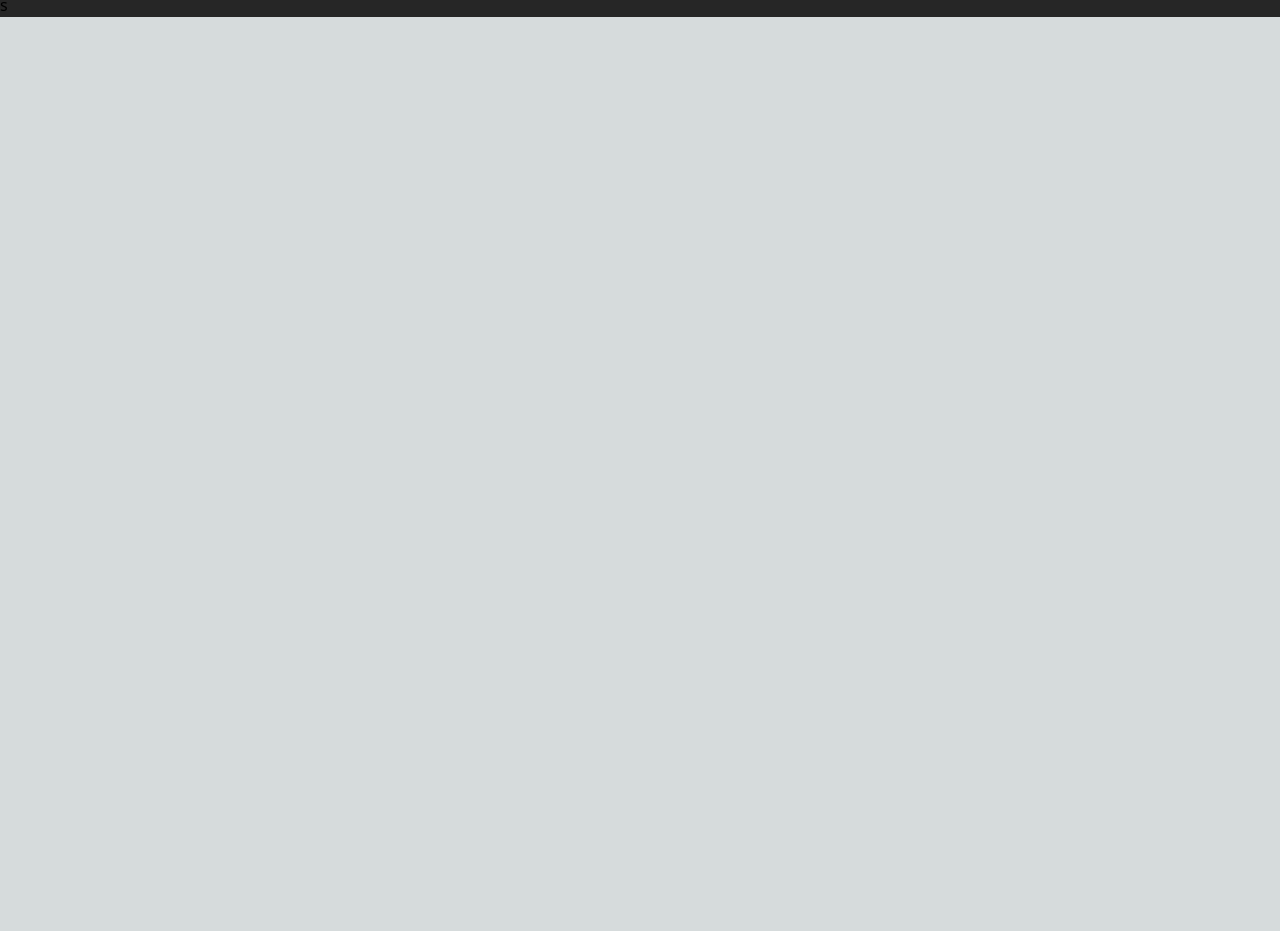
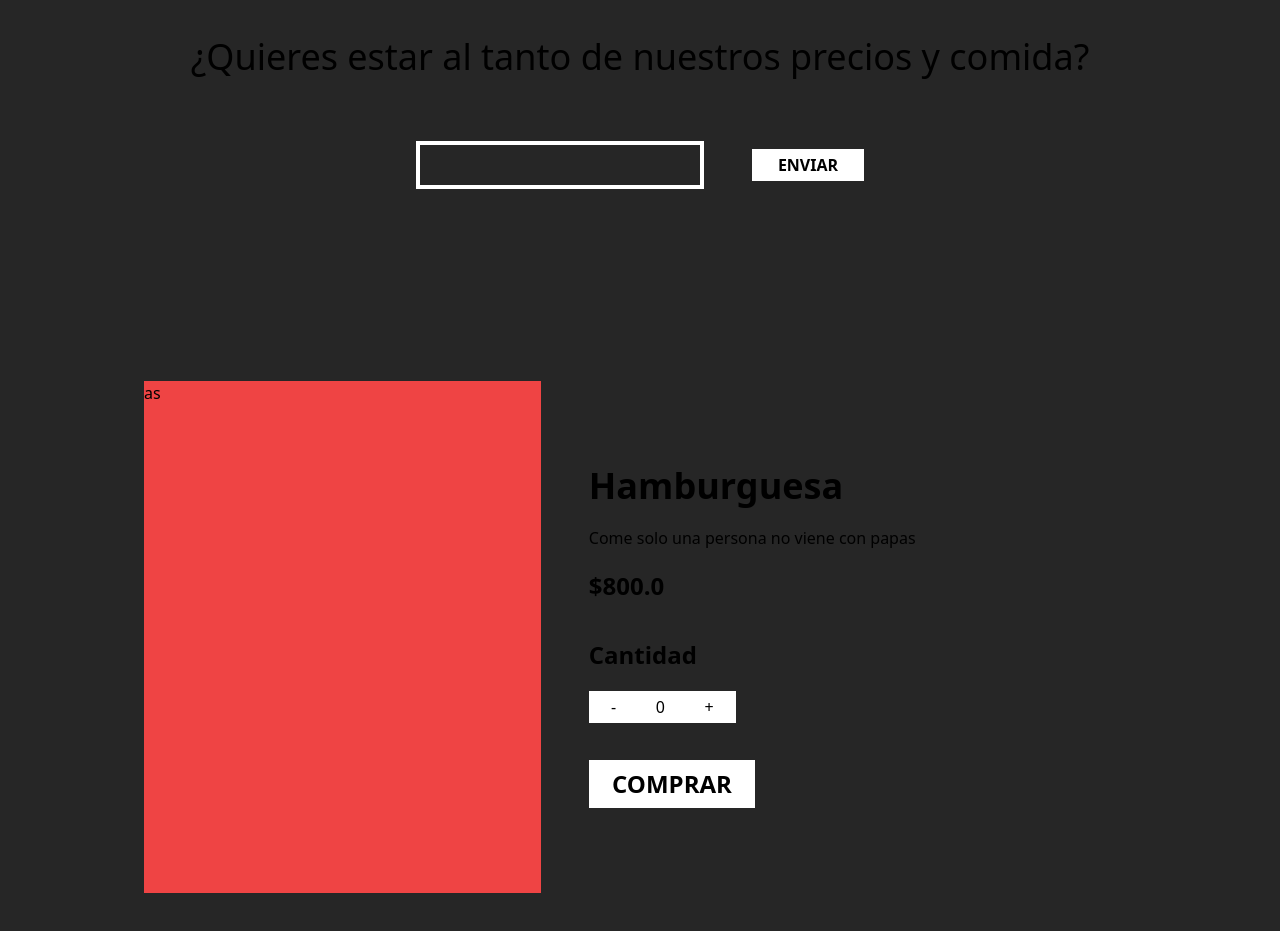
Before and after one commit to Sufyang737/milik-catering, a Next.js app in the folder malik-catering/: page / in a window 1280 px wide. Shown: the part 1695-2626 px from the top of the page. Before the commit the page ends 1712 px from the top, so only its background shows below. Built offline with nearby package versions, Linux system fonts and the light colour scheme.

Commit message:
creacion de componente comprar

```diff
--- /dev/null
+++ b/malik-catering/components/Comprar.jsx
@@ -0,0 +1,37 @@
+import React from "react";
+
+const Comprar = () => {
+  return (
+    <section className="w-full h-screen p-36 flex items-center">
+      <div className="w-2/5 h-full bg-red-500">as</div>
+      <div className="w-3/5 h-full p-12 flex flex-col items-start justify-evenly">
+        <div className="flex flex-col gap-5">
+          <h3 className="text-4xl font-bold">Hamburguesa</h3>
+          <p>Come solo una persona no viene con papas</p>
+          <p  className="text-2xl font-bold">$800.0</p>
+        </div>
+        <div className="flex flex-col gap-5">
+          <p className="text-2xl font-bold">Cantidad</p>
+          <form className="w-3/5 h-8 bg-white flex items-center justify-center text-black" id="myform" action="#">
+            <input
+              className=""
+              type="button"
+              value="-"
+              field="quantity"
+            />
+            <input className="w-3/5 text-center outline-0" type="text" name="quantity" value="0"/>
+            <input
+              className=""
+              type="button"
+              value="+"
+              field="quantity"
+            />
+          </form>
+        </div>
+        <button className="w-1/3 h-12 bg-white text-2xl text-black font-bold">COMPRAR</button>
+      </div>
+    </section>
+  );
+};
+
+export default Comprar;
--- a/malik-catering/components/Footer.jsx
+++ b/malik-catering/components/Footer.jsx
@@ -12,4 +12,4 @@ const Footer = () => {
   )
 }
 
-export default Footer
+export default Footer;
--- a/malik-catering/components/HERO.jsx
+++ b/malik-catering/components/HERO.jsx
@@ -6,7 +6,7 @@ const Hero = () => {
       <div className='w-3/5 p-24 flex flex-col items-center gap-12 text-4xl text-white'>
         <h2 className='w-2/3'>Déjanos la <strong className='text-yellow-500 font-bold'>cocina</strong> a nuestras manos y <strong className='text-yellow-500 font-bold'>disfruta del momento.</strong>
         </h2>
-        <button className='p-4 border-4 border-yellow-500 text-3xl'><a href="#">MERCADITO</a></button>
+        <button className='transition-all  duration-300 p-4 border-4 border-yellow-500 text-3xl font-bold hover:bg-yellow-500 hover:text-neutral-800 hover:font-bold'><a href="#">MERCADITO</a></button>
       </div>
 
       <Image src='/../public/assets/img/imagenhero.jpg' width={1000} height={1000} className='w-2/5 h-full object-fit' alt="Picture of the author"/>
--- a/malik-catering/pages/index.js
+++ b/malik-catering/pages/index.js
@@ -3,7 +3,8 @@ import Hero from '../components/Hero'
 import Div from '../components/Div.jsx'
 import Especial from '../components/Especial.jsx'
 import Dest from '../components/Dest.jsx'
-
+import Footer from '../components/Footer.jsx'
+import Comprar from '../components/Comprar.jsx'
 
 import { Inter } from 'next/font/google'
 
@@ -17,7 +18,10 @@ export default function Home() {
       <Hero/>
       <Div/>
       <Especial/>
-      <Dest/>s
+      <Dest/>
+      <Div/>
+      <Footer/>
+      <Comprar/>
 
 
     </div>
```
